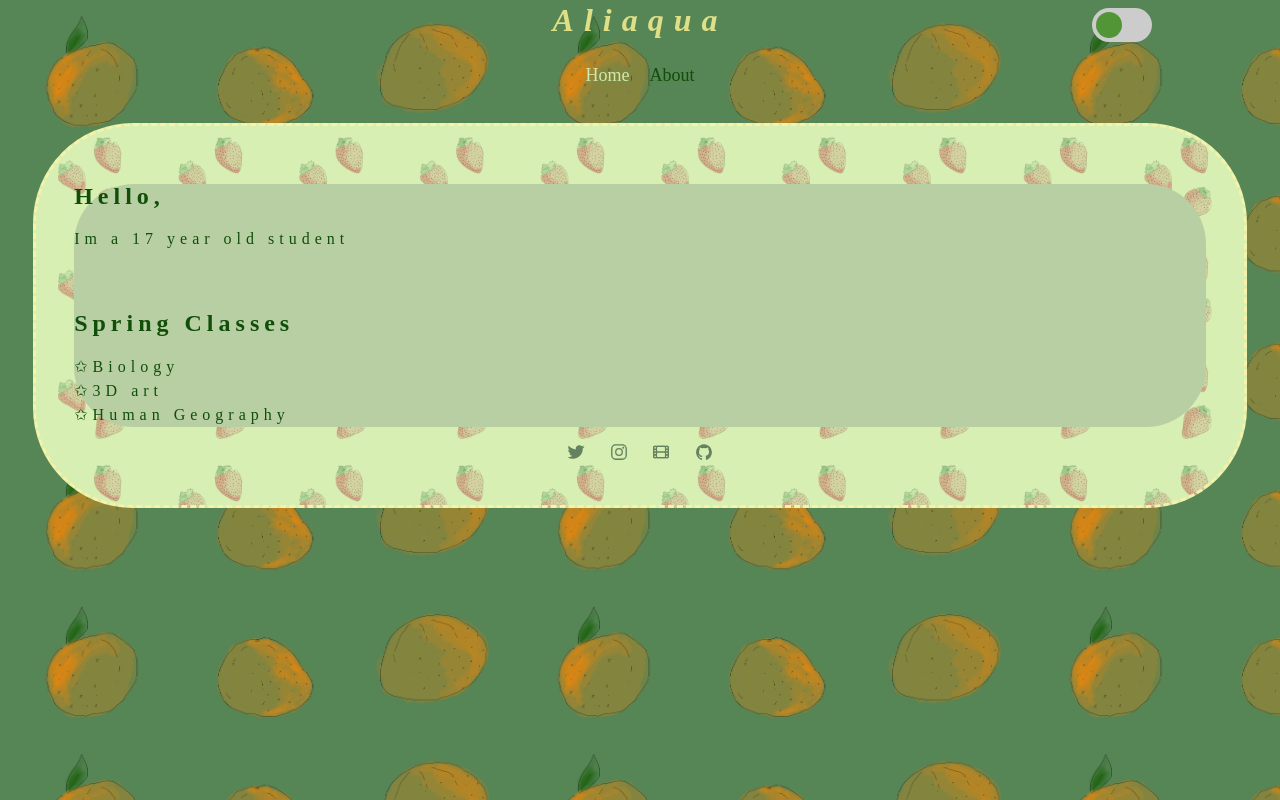
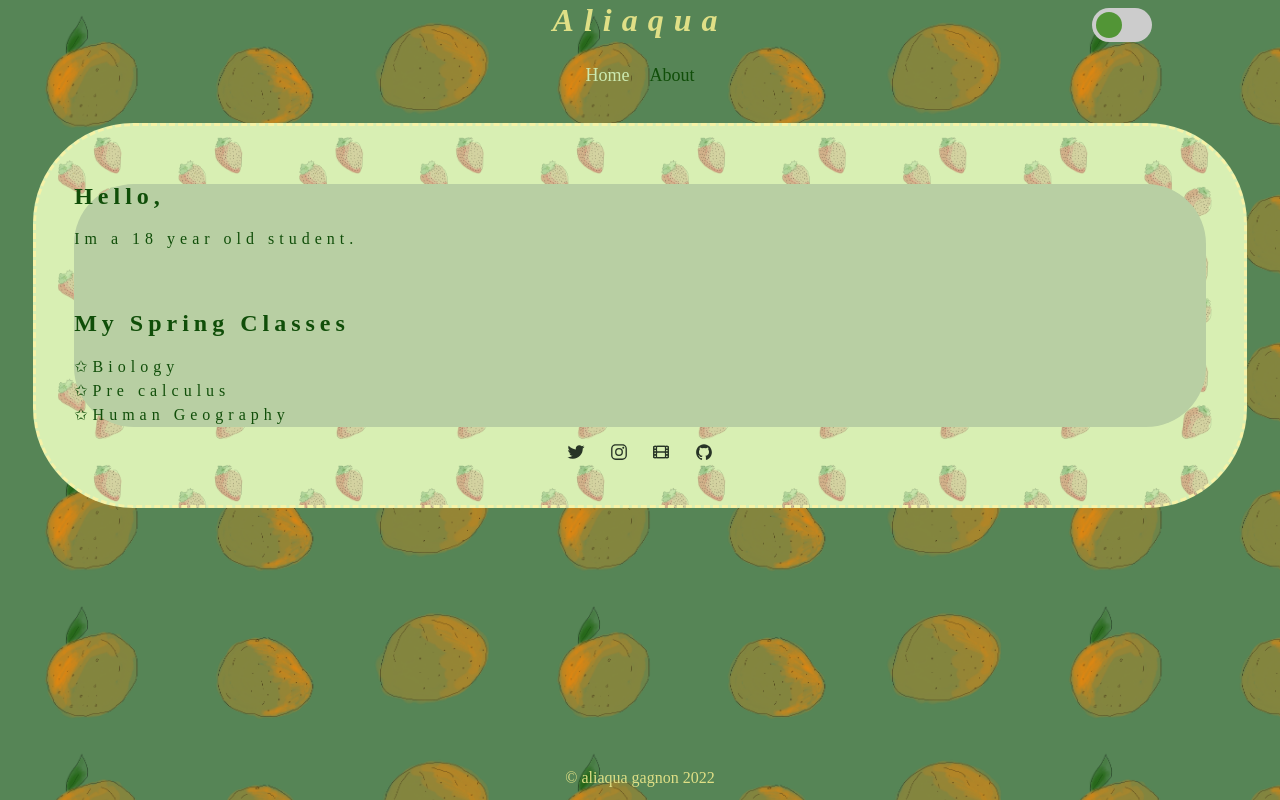
Before and after one commit to aliaquaa/aliaqua, a plain HTML site: page index.html in a window 1280 px wide. Drawn offline with nearby package versions, Linux system fonts and the light colour scheme; a web font is replaced by a local one.

Commit message:
changed socials and text

```diff
--- a/index.html
+++ b/index.html
@@ -5,7 +5,7 @@
   <head>
 
     <link rel="stylesheet" href="style.css">
-    <title>Home</title>
+    <title>aliaqua Home</title>
     <script defer src="script.js"></script>
     <meta name="viewport" content="width=device-width, initial-scale=1.0">
   </head>
@@ -55,18 +55,18 @@
 
        <div class="txt">
           <h2>Hello,</h2>
-          <p>Im a 17 year old student</p>
+          <p>Im a 18 year old student.</p>
           <br>
-          <h2>  Spring Classes</h2>
+          <h2> My Spring Classes</h2>
           <p>
-            ✩Biology  <br>
-            ✩3D art <br>
+            ✩Biology<br>
+            ✩Pre calculus<br>
             ✩Human Geography <br>
 
           </p>
        </div>
 
-       <a class="logo" href="https://twitter.com/alisonisupset" target="_blank">
+       <a class="logo" href="https://twitter.com/alionmain" target="_blank">
           <ion-icon name="logo-twitter"></ion-icon>
         </a>
 
@@ -76,8 +76,10 @@
         <a href="https://letterboxd.com/aligagnon/" class="letterlogo" target="_blank">
         <ion-icon name="film-outline"></ion-icon> </a>
        <a href="https://github.com/aliaquaa" class="gitlogo">  <ion-icon name="logo-github" target ="_blank"></ion-icon>  </a>
+
+
   </div>
-
+  <footer>© aliaqua gagnon 2022</footer>
 
 
 
--- a/style.css
+++ b/style.css
@@ -150,7 +150,7 @@ div.txt {
 }
 
 a.logo {
-  color: rgb(100, 129, 96);
+  color: rgb(39, 52, 38);
   text-align: center;
 }
 a.logo:hover {
@@ -158,7 +158,7 @@ a.logo:hover {
 }
 
 a.instagramlogo {
-  color: rgb(100, 129, 96);
+  color: rgb(39, 52, 38);
   text-align: center;
 }
 a.instagramlogo:hover {
@@ -166,7 +166,7 @@ a.instagramlogo:hover {
 }
 
 a.letterlogo {
-  color: rgb(100, 129, 96);
+  color: rgb(39, 52, 38);
   text-align: center;
 }
 a.letterlogo:hover {
@@ -174,7 +174,7 @@ a.letterlogo:hover {
 }
 
 a.gitlogo {
-  color: rgb(100, 129, 96);
+  color: rgb(39, 52, 38);
   text-align: center;
 }
 a.gitlogo:hover {
@@ -186,3 +186,11 @@ body {
   background-size: 40%;
   line-height: 150%;
 }
+
+footer {
+  position: fixed;
+  left: 0;
+  bottom: 10;
+  width: 100%;
+  text-align: center;
+}
```
Also changed, not shown: indexabout.html (+3 -2 lines).
